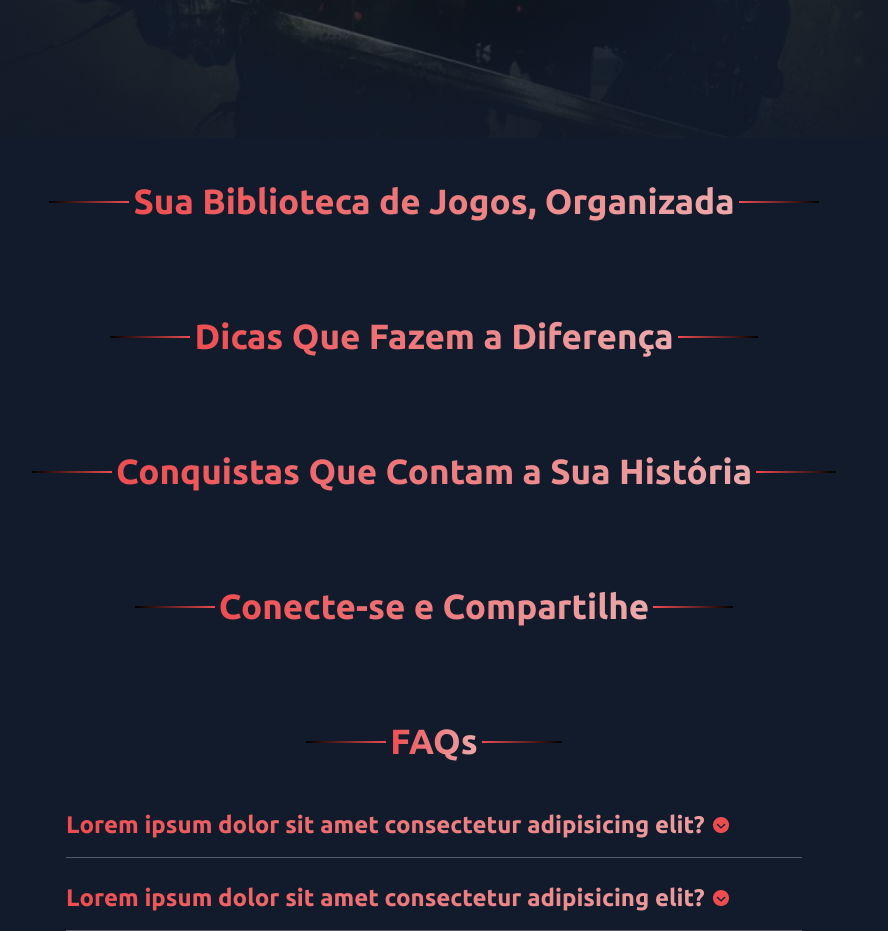
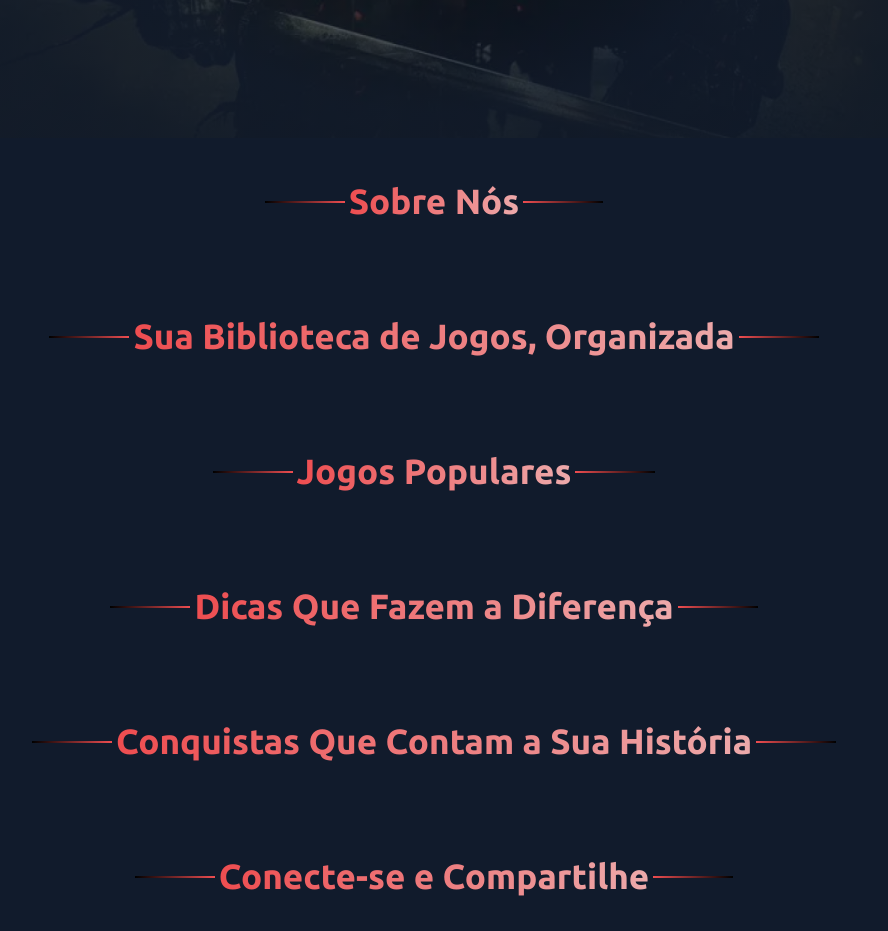
Before and after one commit to Pantheo-Tech/memorycard-front, a React (Vite) app: page / in a window 1280 px wide. Shown: the part 780-1711 px from the top of the page, without its empty margins (206-1094 px from the left). Built offline with nearby package versions, Linux system fonts and the light colour scheme; a web font is replaced by a local one.

Commit message:
chore: add section titles and ids for 'About' and 'Games'

```diff
--- a/src/pages/LandingPage/index.tsx
+++ b/src/pages/LandingPage/index.tsx
@@ -10,8 +10,16 @@ const LandingPage = () => {
         <TopSection />
       </section>
 
+      <section id="about">
+        <SectionTitle title="Sobre Nós" />
+      </section>
+
       <section>
         <SectionTitle title="Sua Biblioteca de Jogos, Organizada" />
+      </section>
+
+      <section id="games">
+        <SectionTitle title="Jogos Populares" />
       </section>
 
       <section>
@@ -26,7 +34,7 @@ const LandingPage = () => {
         <SectionTitle title="Conecte-se e Compartilhe" />
       </section>
 
-      <section>
+      <section id="faqs">
         <SectionTitle title="FAQs" />
       </section>
 
```
